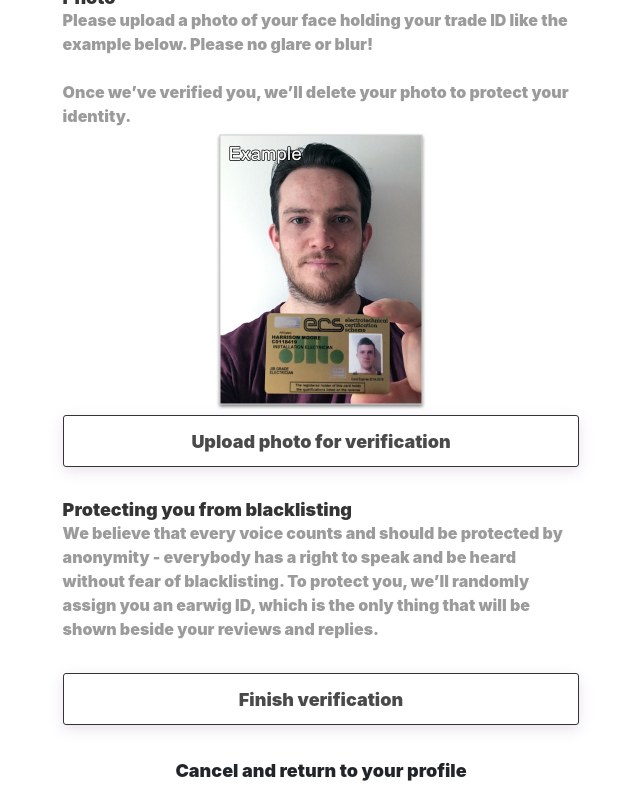
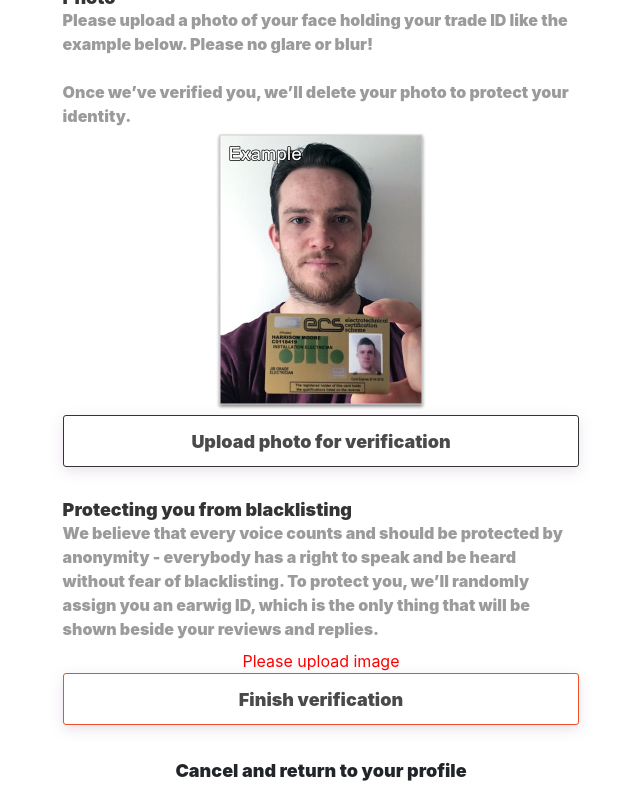
Before and after one commit to theharrisonmoore/earwig, a React (Create React App) app in the folder client/: page /upload in a window 1280 px wide. Both pictures are taken after a click on the button "Finish verification". Shown: the part 424-1224 px from the top of the page, without its empty margins (319-959 px from the left). Built offline with nearby package versions, Linux system fonts and the light colour scheme; no server answers.

Commit message:
validate upload image -fron-

```diff
--- a/client/src/Components/UploadImage/UploadImage.style.js
+++ b/client/src/Components/Pages/UploadImage/UploadImage.style.js
@@ -1,6 +1,6 @@
 import styled from "styled-components";
 
-import { colors, shadows } from "./../theme";
+import { colors, shadows } from "./../../theme";
 
 export const UploadImageWrapper = styled.div`
   width: 100%;
@@ -44,6 +44,7 @@ export const CardIcon = styled.img`
 
 export const Example = styled.img`
   margin-bottom: 0.25rem;
+  max-width: 70%;
 `;
 
 export const Label = styled.label``;
@@ -58,7 +59,7 @@ export const Paragraph = styled.p`
 
 export const Button = styled.button`
   background: ${colors.white};
-  border: 1px solid ${colors.mineShaft2};
+  border: 1px solid ${props => (props.error ? colors.red : colors.mineShaft2)};
   box-shadow: ${shadows.buttonShadow};
   border-radius: 3px;
   height: 3.25rem;
@@ -85,6 +86,14 @@ export const Link = styled.a`
 
   color: ${colors.profileFontColor};
 `;
+
 export const ImageInput = styled.input`
   display: none;
 `;
+
+export const Error = styled.p`
+  margin-top: 0.5rem;
+  margin-bottom: -2rem;
+  color: red;
+  font-size: 1rem;
+`;
--- /dev/null
+++ b/client/src/Components/Pages/UploadImage/index.js
@@ -0,0 +1,153 @@
+import React, { Component } from "react";
+import axios from "axios";
+
+import Select from "./../../../Common/Select";
+
+import {
+  UploadImageWrapper,
+  ContentWrapper,
+  Heading,
+  SubHeading,
+  CardIcon,
+  ImageInput,
+  Paragraph,
+  Example,
+  Button,
+  Link,
+  SelectWrapper,
+  Error
+} from "./UploadImage.style";
+import card from "./../../../assets/card.svg";
+import example from "./../../../assets/example.png";
+
+const label = "Trade";
+const placeholder = "Select your trade";
+
+export default class UploadImage extends Component {
+  state = {
+    tradeId: "",
+    trades: [],
+    error: ""
+  };
+
+  componentDidMount() {
+    axios.get("/api/trades").then(res => {
+      const { data } = res;
+      const trades = data.reduce((accu, current) => {
+        accu.push({ value: current._id, label: current.title });
+        return accu;
+      }, []);
+      this.setState({ trades });
+    });
+  }
+
+  handleChange = event => {
+    this.setState({ tradeId: event.target.value });
+    console.log(this.state);
+  };
+
+  handleImageChange = event => {
+    const image = event.target.files && event.target.files[0];
+    var reader = new FileReader();
+
+    reader.onload = () => {
+      var dataURL = reader.result;
+      this.setState({
+        image: dataURL
+      });
+    };
+
+    this.setState(
+      {
+        imageFile: image
+      },
+      () => {
+        reader.readAsDataURL(image);
+      }
+    );
+  };
+
+  handleSubmit = event => {
+    event.preventDefault();
+    const form = new FormData();
+    if (!this.state.imageFile) {
+      this.setState({ error: "Please upload image" });
+    } else if (!this.state.tradeId) {
+      this.setState({ error: "Please select your trade" });
+    } else {
+      this.setState({ error: "" });
+
+      form.append("avatar", this.state.imageFile);
+      form.append("tradeId", this.state.tradeId);
+
+      axios({
+        method: "post",
+        url: "/api/upload-verification-image",
+        data: form,
+        headers: {
+          "content-type": `multipart/form-data; boundary=${form._boundary}`
+        }
+      })
+        .then(res => {
+          console.log(res);
+        })
+        .catch(err => {
+          console.log(err);
+        });
+    }
+  };
+
+  render() {
+    const { error, image } = this.state;
+    return (
+      <UploadImageWrapper>
+        <ContentWrapper>
+          <Heading>Verifying you are a worker</Heading>
+          <CardIcon src={card} />
+          <form onSubmit={this.handleSubmit}>
+            <SelectWrapper>
+              <Select
+                placeholder={placeholder}
+                label={label}
+                options={this.state.trades}
+                handleChange={this.handleChange}
+                value={this.state.tradeId}
+              />
+            </SelectWrapper>
+            <SubHeading>Photo</SubHeading>
+            <Paragraph>
+              Please upload a photo of your face holding your trade ID like the
+              example below. Please no glare or blur!
+              <br />
+              <br />
+              Once we’ve verified you, we’ll delete your photo to protect your
+              identity.
+            </Paragraph>
+            <Example src={image ? image : example} />
+            <Button as="label" htmlFor="image-input">
+              Upload photo for verification
+            </Button>
+            <ImageInput
+              id="image-input"
+              type="file"
+              onChange={this.handleImageChange}
+            />
+            <SubHeading>Protecting you from blacklisting</SubHeading>
+            <Paragraph>
+              We believe that every voice counts and should be protected by
+              anonymity - everybody has a right to speak and be heard without
+              fear of blacklisting. To protect you, we’ll randomly assign you an
+              earwig ID, which is the only thing that will be shown beside your
+              reviews and replies.
+            </Paragraph>
+            {error && <Error>{error}</Error>}
+            <Button marginTop={true} type="submit" error={error}>
+              Finish verification
+            </Button>
+            <Link>Cancel and return to your profile</Link>
+          </form>
+        </ContentWrapper>
+      </UploadImageWrapper>
+    );
+  }
+}
--- a/client/src/Components/UploadImage/index.js
+++ /dev/null
@@ -1,148 +0,0 @@
-import React, { Component } from "react";
-import axios from "axios";
-
-import Select from "./../../Common/Select";
-import {
-  UploadImageWrapper,
-  ContentWrapper,
-  Heading,
-  SubHeading,
-  CardIcon,
-  ImageInput,
-  Paragraph,
-  Example,
-  Button,
-  Link,
-  SelectWrapper
-} from "./UploadImage.style";
-import card from "./../../assets/card.svg";
-import example from "./../../assets/example.png";
-const options = [
-  {
-    value: 10,
-    label: "ten"
-  },
-  {
-    value: 20,
-    label: "ten *2 "
-  }
-];
-const label = "Trade";
-const placeholder = "Select your trade";
-
-export default class UploadImage extends Component {
-  state = {
-    tradeId: "",
-    trades: []
-  };
-
-  componentDidMount() {
-    axios.get("/api/trades").then(res => {
-      const { data } = res;
-      const trades = data.reduce((accu, current) => {
-        accu.push({ value: current._id, label: current.title });
-        return accu;
-      }, []);
-      this.setState({ trades });
-    });
-  }
-  handleChange = event => {
-    this.setState({ tradeId: event.target.value });
-    console.log(this.state);
-  };
-
-  handleImageChange = event => {
-    const image = event.target.files && event.target.files[0];
-    var reader = new FileReader();
-
-    reader.onload = () => {
-      var dataURL = reader.result;
-      this.setState({
-        image: dataURL
-      });
-    };
-
-    this.setState(
-      {
-        imageFile: image
-      },
-      () => {
-        reader.readAsDataURL(image);
-      }
-    );
-  };
-
-  handleSubmit = () => {
-    const form = new FormData();
-    form.append("avatar", this.state.imageFile);
-    form.append("tradeId", this.state.tradeId);
-
-    axios({
-      method: "post",
-      url: "/api/upload-verification-image",
-      data: form,
-      headers: {
-        "content-type": `multipart/form-data; boundary=${form._boundary}`
-      }
-    })
-      .then(res => {
-        console.log(res);
-      })
-      .catch(err => {
-        console.log(err);
-      });
-  };
-
-  render() {
-    console.log(this.state);
-
-    return (
-      <UploadImageWrapper>
-        <ContentWrapper>
-          <Heading>Verifying you are a worker</Heading>
-          <CardIcon src={card} />
-          <SelectWrapper>
-            <Select
-              placeholder={placeholder}
-              label={label}
-              options={this.state.trades}
-              handleChange={this.handleChange}
-              value={this.state.tradeId}
-            />
-          </SelectWrapper>
-          <SubHeading>Photo</SubHeading>
-          <Paragraph>
-            Please upload a photo of your face holding your trade ID like the
-            example below. Please no glare or blur!
-            <br />
-            <br />
-            Once we’ve verified you, we’ll delete your photo to protect your
-            identity.
-          </Paragraph>
-          <Example src={example} />
-          <Button as="label" htmlFor="image-input">
-            Upload photo for verification
-          </Button>
-          <ImageInput
-            id="image-input"
-            type="file"
-            onChange={this.handleImageChange}
-          />
-          {this.state.image && <img src={this.state.image} alt="user avatar" />}
-          <SubHeading>Protecting you from blacklisting</SubHeading>
-          <Paragraph>
-            We believe that every voice counts and should be protected by
-            anonymity - everybody has a right to speak and be heard without fear
-            of blacklisting. To protect you, we’ll randomly assign you an earwig
-            ID, which is the only thing that will be shown beside your reviews
-            and replies.
-          </Paragraph>
-          <Button marginTop={true} onClick={this.handleSubmit}>
-            Finish verification
-          </Button>
-          <Link>Cancel and return to your profile</Link>
-        </ContentWrapper>
-      </UploadImageWrapper>
-    );
-  }
-}
--- a/client/src/Components/index.js
+++ b/client/src/Components/index.js
@@ -1,7 +1,7 @@
 import React from "react";
 import { Route, Switch } from "react-router-dom";
 
-import UploadImage from "./UploadImage";
+import UploadImage from "./Pages/UploadImage";
 import Thankyou from "./Pages/ThankYou";
 
 export default function index(props) {
```
Also changed, not shown: 1 other file (tests, documents, lock files or other folders).
